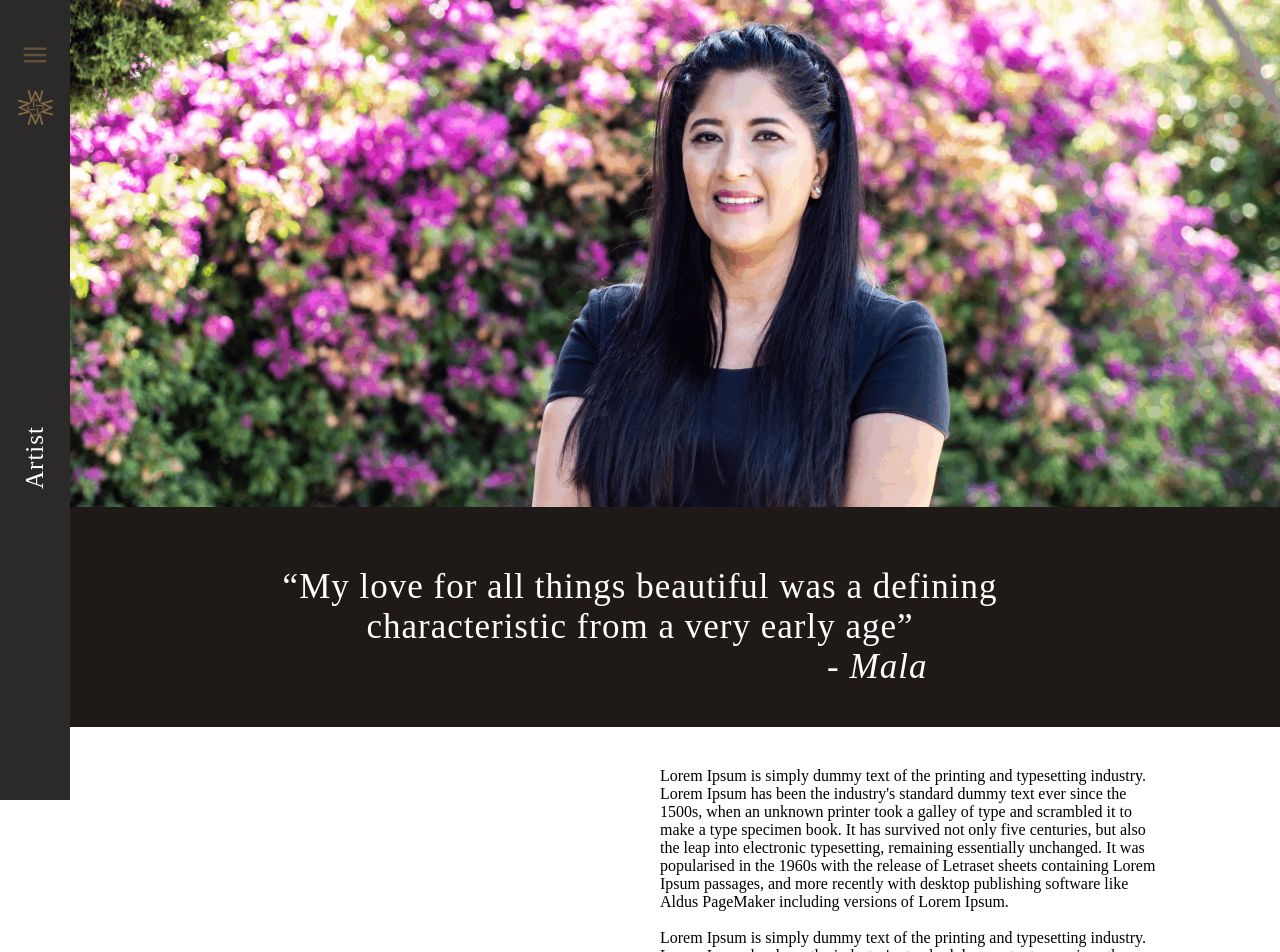
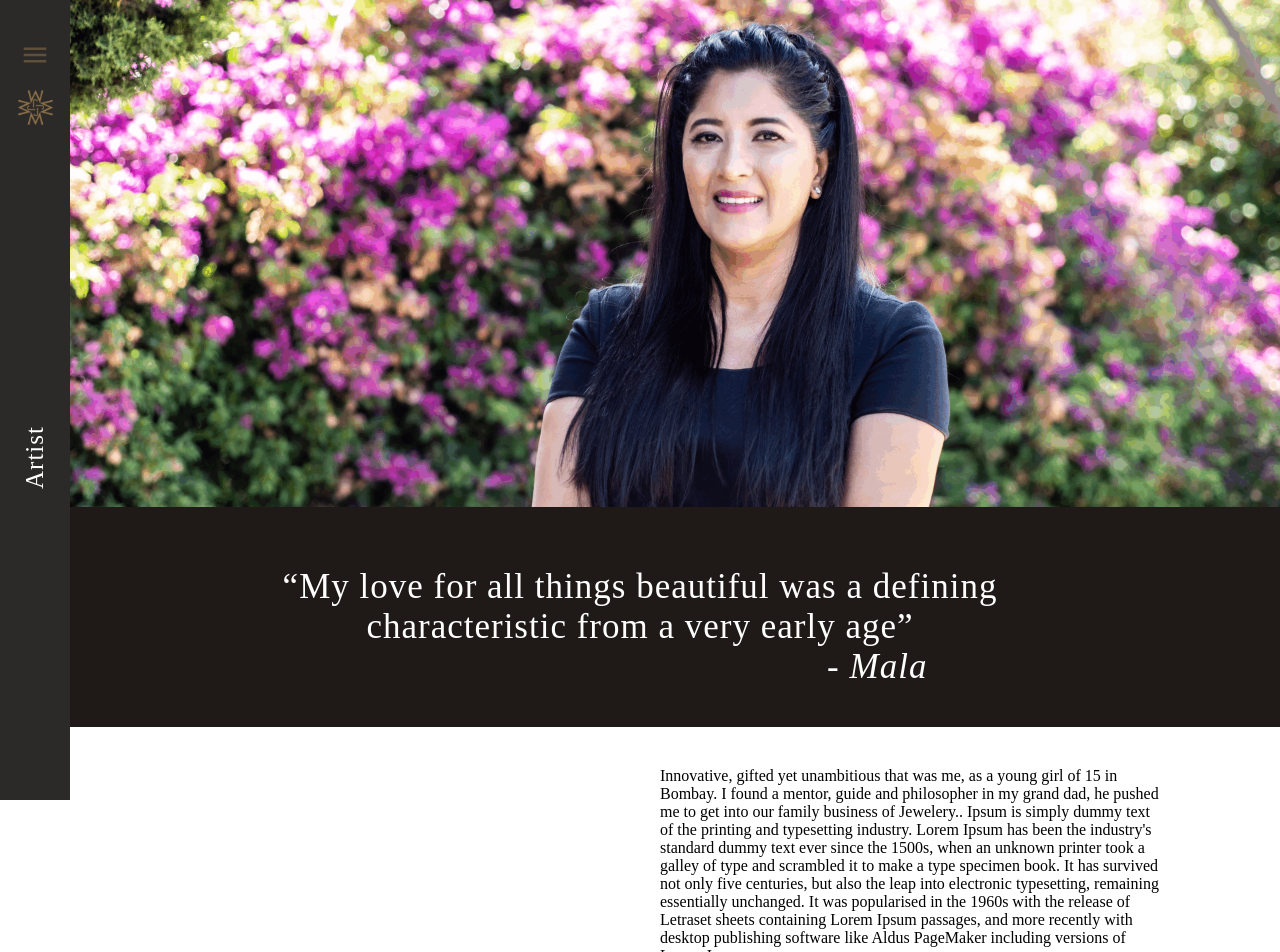
Before and after one commit to Takhine/jewels-by-mala, a React (Create React App) app: page /artist in a window 1280 px wide. Shown: the top 952 px of the page. Built offline with nearby package versions, Linux system fonts and the light colour scheme; a small style sheet from the web is missing.

Commit message:
Minor font checking

```diff
--- a/src/pages/About.js
+++ b/src/pages/About.js
@@ -18,7 +18,7 @@ export default function About() {
 
                         <div className="about-text">
                             <h2>At 'Jewels by Mala'</h2>
-                            <p>Lorem Ipsum is simply dummy text of the printing and typesetting industry. Lorem Ipsum has been the industry's standard dummy text ever since the 1500s,
+                            <p>we pride ourselves on our carefully curated asortment of simply the best inspired pieces. Ipsum is simply dummy text of the printing and typesetti
                         when an unknown printer took a galley of type and scrambled it to make a type specimen book. It has survived not only five centuries, but also the leap
                         into electronic typesetting, remaining essentially unchanged. </p>
                         <br/>
--- a/src/pages/Artist.js
+++ b/src/pages/Artist.js
@@ -27,7 +27,7 @@ import artist from '../static/images/backgrounds/artist-image.png';
                         alignItems="stretch"
                   >
                         <Grid className="artist-text" item xs={12} md={6}>
-                        <p>Lorem Ipsum is simply dummy text of the printing and typesetting industry. Lorem Ipsum has been the industry's standard dummy text ever since the 1500s,
+                        <p>Innovative, gifted yet unambitious that was me, as a young girl of 15 in Bombay. I found a mentor, guide and philosopher in my grand dad, he pushed me to get into  our family business of Jewelery.. Ipsum is simply dummy text of the printing and typesetting industry. Lorem Ipsum has been the industry's standard dummy text ever since the 1500s,
                         when an unknown printer took a galley of type and scrambled it to make a type specimen book. It has survived not only five centuries, but also the leap
                         into electronic typesetting, remaining essentially unchanged. It was popularised in the 1960s with the release of Letraset sheets containing Lorem Ipsum passages,
                         and more recently with desktop publishing software like Aldus PageMaker including versions of Lorem Ipsum.</p>
--- a/src/pages/Diamonds.js
+++ b/src/pages/Diamonds.js
@@ -59,7 +59,7 @@ const diamondsList = [
 
     },
     {
-        "title": "Earings",
+        "title": "Earrings",
         "img": earings,
         "subtitle": "Floral Petals Earings",
         "description": <p>FOUR SEASONS COLLECTION <br /> fancy-cut diamonds 14.21 cts, diamonds 53.28 cts</p>,
@@ -235,28 +235,6 @@ const Diamonds = () => {
                 })
 
                 }
-                {/* <div className="slider-container">
-                    <img className="banner" src={bangles} alt="Jewels by Mala" width={width} height={height} />
-                    <div className="banner-content">
-                        <h2>Bangles</h2>
-                        <div className="side-content">
-                            <h3>Ribbon Bangle &amp; Castle Bangle</h3>
-                            <p>Asscher-cut diamonds 5.27 cts, <br /> diamonds 35.58 cts</p>
-                        </div>
-
-                    </div>
-                </div>
-                <div className="slider-container">
-                    <img className="banner" src={earings} alt="Jewels by Mala" width={width} height={height} />
-                    <div className="banner-content left">
-                        <h2>Earings</h2>
-                        <div className="side-content">
-                            <h3>Floral Petals Earrings</h3>
-                            <p>Four Seasons Collection, <br /> Fancy-cut diamonds 14.21 cts, diamonds 53.28 cts</p>
-                        </div>
-
-                    </div>
-                </div> */}
             </Slider>
 
             <div className="small-slider-container">
--- a/src/static/scss/utilities/_variables.scss
+++ b/src/static/scss/utilities/_variables.scss
@@ -5,8 +5,8 @@ $bodoni-italic:"Bodoni Italic";
 $sans:sans-serif;
 $baskerville:font80473;
 $baskerville-thin:font91488;
+$gotham:font112740;
 
-$gotham:font112740;
 // Font Weights
 $light-font:200;
 $regular-font:400;
```
